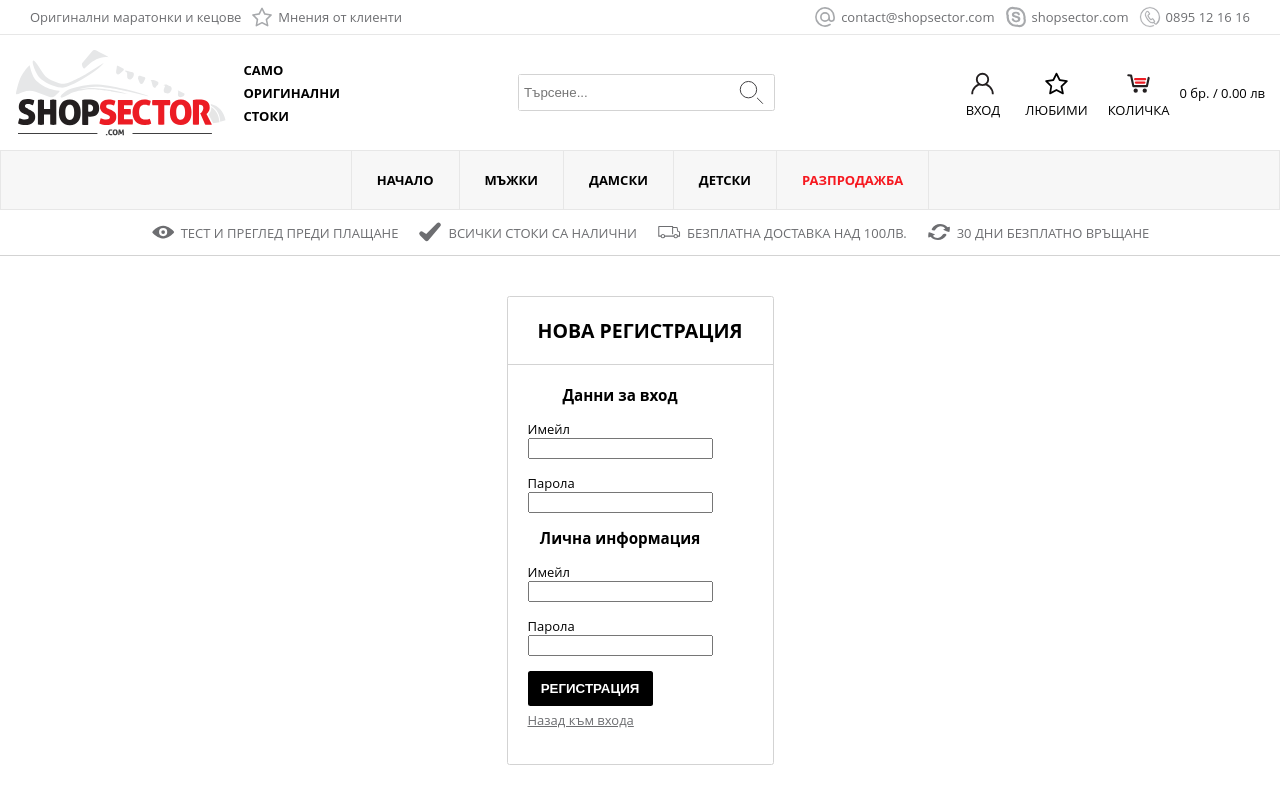
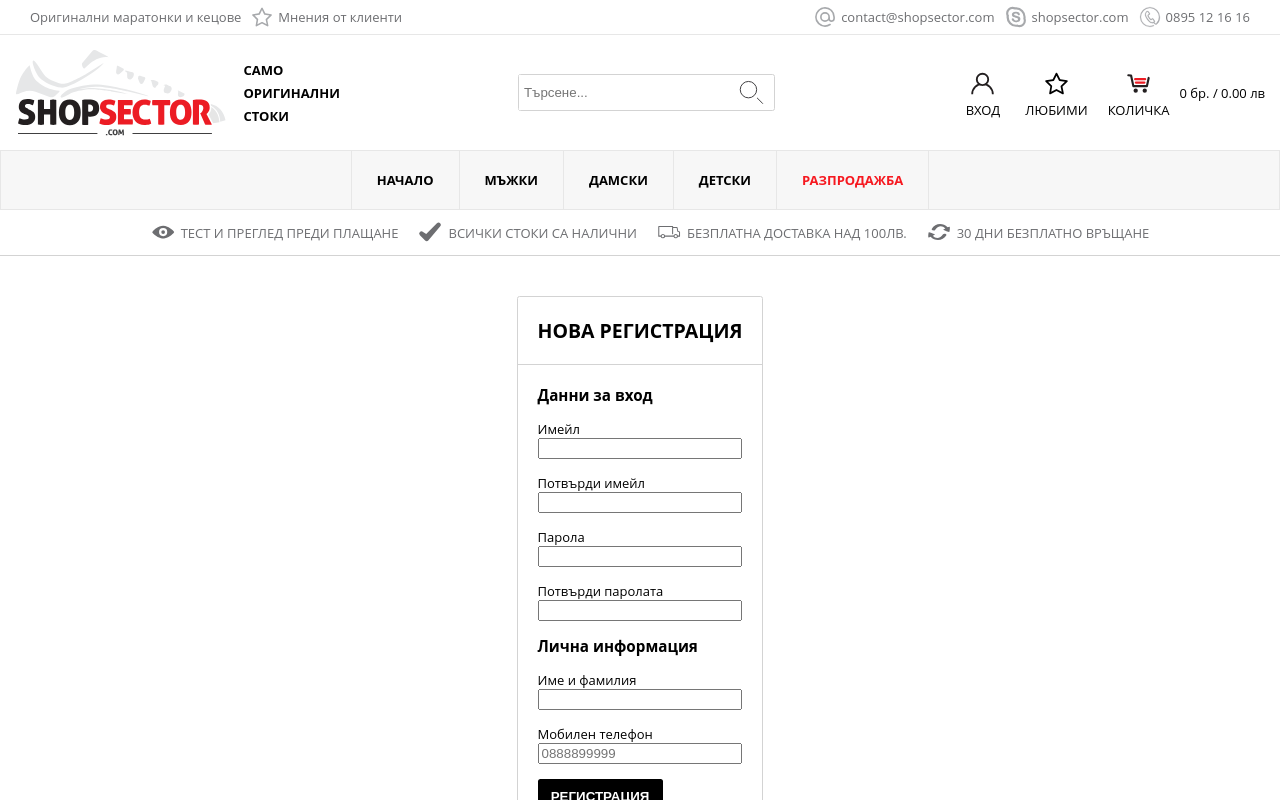
Before and after one commit to VelizarStavrev/softuni-react, a React (Create React App) app in the folder client/: page /register in a window 1280 px wide. Shown: the top 800 px of the page. Built offline with nearby package versions, Linux system fonts and the light colour scheme.

Commit message:
Component login and register update

```diff
--- a/client/src/components/Login/Login.css
+++ b/client/src/components/Login/Login.css
@@ -44,7 +44,7 @@
     width: 100%;
 }
 
-.profileLoginSide form.input {
+.profileLoginSide label input {
     width: 100%;
     box-sizing: border-box;
 }
--- a/client/src/components/Login/Login.js
+++ b/client/src/components/Login/Login.js
@@ -10,20 +10,37 @@ import checkGreen from './assets/icons/check-green.svg';
 
 const Login = () => {
 
-    const [name, setName] = useState('');
+    const [email, setEmail] = useState('');
     const [password, setPassword] = useState('');
 
     function onSubmitHandler(e) {
         e.preventDefault();
 
         let data = {
-            name,
+            email,
             password
         }
 
-        // TO DO
-        console.log('Login form data:', data);
         // SEND TO BACKEND
+        fetch(`http://localhost:4000/login`, {
+            method: 'POST',
+            headers: {
+                'Content-Type': 'application/json'
+            },
+            body: JSON.stringify(data),
+        })
+        .then(response => response.json())
+        .then(data => {
+            console.log('Success:', data);
+
+            if (data.message === 'OK') {
+                localStorage.setItem('user-token', data.token);
+                localStorage.setItem('user-id', data.userid);
+            }
+        })
+        .catch((error) => {
+            console.error('Error:', error);
+        });
     }
 
     return (
@@ -41,8 +58,8 @@ const Login = () => {
                                 <input
                                     type="text"
                                     name="name"
-                                    value={name}
-                                    onChange={e => setName(e.target.value)}
+                                    value={email}
+                                    onChange={e => setEmail(e.target.value)}
                                 />
                             </label><br />
                             <label>
--- a/client/src/components/Register/Register.css
+++ b/client/src/components/Register/Register.css
@@ -1,17 +1,17 @@
-.profileContainer {
+.profileRegisterContainer {
     display: flex;
     flex-direction: column;
     width: 100%;
     align-items: center;
 }
 
-.profileLoginForm {
+.profileRegisterForm {
     margin: 40px;
     border: 1px solid lightgray;
     border-radius: 2.5px;
 }
 
-.profileLoginForm h2 {
+.profileRegisterForm h2 {
     text-transform: uppercase;
     border-bottom: 1px solid lightgray;
     padding: 20px;
@@ -19,37 +19,37 @@
     text-align: center;
 }
 
-.profileLoginContainer {
+.registerFormDiv {
+    width: 100%;
+}
+
+.profileRegisterFormContainer {
     display: flex;
     padding: 20px;
 }
 
-.profileLoginContainer h3 {
-    text-align: center;
+.profileRegisterFormContainer h3 {
+    text-align: left;
     margin-top: 0;
 }
 
-/* Login */
-.profileLoginSide {
-    margin-right: 40px;
+.profileRegisterFormContainer form {
+    margin-bottom: 15px;
+    width: 100%;
 }
 
-.profileLoginSide form {
-    margin-bottom: 15px;
-}
-
-.profileLoginSide label {
+.profileRegisterFormContainer label {
     margin-bottom: 15px;
     display: inline-block;
     width: 100%;
 }
 
-.profileLoginSide form.input {
+.profileRegisterFormContainer label input {
     width: 100%;
     box-sizing: border-box;
 }
 
-.profileLoginSideInputBtn {
+.profileRegisterFormContainerInputBtn {
     border: none;
     background-color: #000;
     color: #fff;
@@ -57,15 +57,20 @@
     font-weight: bold;
     width: 125px;
     border-radius: 2.5px;
+    cursor: pointer;
 }
 
-.profileLoginSide a {
+.profileRegisterFormContainerInputBtn:hover {
+    background-color: #6d6e71;
+}
+
+.profileRegisterFormContainer a {
     display: inline-block;
     margin-top: 5px;
     color: #6d6e71;
 }
 
-.profileLoginSide a:hover {
+.profileRegisterFormContainer a:hover {
     color: #000;
 }
 
--- a/client/src/components/Register/Register.js
+++ b/client/src/components/Register/Register.js
@@ -8,40 +8,80 @@ import HeaderInfo from '../HeaderInfo/HeaderInfo';
 
 const Register = () => {
 
+    const [email, setEmail] = useState('');
+    const [reemail, setReEmail] = useState('');
+    const [password, setPassword] = useState('');
+    const [repassword, setRePassword] = useState('');
+
     const [name, setName] = useState('');
-    const [password, setPassword] = useState('');
+    const [phone, setPhone] = useState('');
+
 
     function onSubmitHandler(e) {
         e.preventDefault();
 
-        let data = {
-            name,
-            password
+        if (email !== reemail) {
+            console.log('Mails don\'t match!');
+            return;
         }
 
-        // TO DO
-        console.log('Register form data:', data);
+        if (password !== repassword) {
+            console.log('Passwords don\'t match!');
+            return;
+        }
+
+        let data = {
+            email,
+            password,
+            name,
+            phone
+        }
+
         // SEND TO BACKEND
+        fetch(`http://localhost:4000/register`, {
+            method: 'POST',
+            headers: {
+                'Content-Type': 'application/json'
+            },
+            body: JSON.stringify(data),
+        })
+        .then(response => response.json())
+        .then(data => {
+            console.log('Success:', data);
+        })
+        .catch((error) => {
+            console.error('Error:', error);
+        });
     }
 
     return (
-        <div className='profileContainer'>
+        <div className='profileRegisterContainer'>
             <HeaderInfo />
 
-            <div className='profileLoginForm'>
+            <div className='profileRegisterForm'>
                 <h2>НОВА РЕГИСТРАЦИЯ</h2>
-                <div className='profileLoginContainer'>
-                    <div className='profileLoginSide'>
+                <div className='profileRegisterFormContainer'>
                     <form onSubmit={onSubmitHandler}>
-                            <div>
+                        <div className='registerFormDiv'>
                             <h3>Данни за вход</h3>
                             <label>
                                 Имейл<br />
                                 <input
-                                        type="text"
+                                    type="email"
                                     name="name"
-                                        value={name}
-                                        onChange={e => setName(e.target.value)}
+                                    value={email}
+                                    onChange={e => setEmail(e.target.value)}
+                                    required
+                                />
+                            </label><br />
+                            <label>
+                                Потвърди имейл<br />
+                                <input
+                                    type="email"
+                                    name="reemail"
+                                    value={reemail}
+                                    onChange={e => setReEmail(e.target.value)}
+                                    required
                                 />
                             </label><br />
                             <label>
@@ -51,36 +91,50 @@ const Register = () => {
                                     name="password"
                                     value={password}
                                     onChange={e => setPassword(e.target.value)}
+                                    minLength="6"
+                                    required
+                                />
+                            </label><br />
+                            <label>
+                                Потвърди паролата<br />
+                                <input
+                                    type="password"
+                                    name="password"
+                                    value={repassword}
+                                    onChange={e => setRePassword(e.target.value)}
+                                    minLength="6"
+                                    required
                                 />
                             </label><br />
                         </div>
-                            <div>
+                        <div className='registerFormDiv'>
                             <h3>Лична информация</h3>
                             <label>
-                                    Имейл<br />
+                                Име и фамилия<br />
                                 <input
                                     type="text"
                                     name="name"
                                     value={name}
                                     onChange={e => setName(e.target.value)}
+                                    required
                                 />
                             </label><br />
                             <label>
-                                    Парола<br />
+                                Мобилен телефон<br />
                                 <input
-                                        type="password"
-                                        name="password"
-                                        value={password}
-                                        onChange={e => setPassword(e.target.value)}
+                                    type="tel"
+                                    name="tel"
+                                    value={phone}
+                                    onChange={e => setPhone(e.target.value)}
+                                    pattern="[0-9]{10}"
+                                    placeholder="0888899999"
+                                    required
                                 />
                             </label><br />
                         </div>
-                            <input type="submit" value="РЕГИСТРАЦИЯ" className='profileLoginSideInputBtn' /><br />
+                        <input type="submit" value="РЕГИСТРАЦИЯ" className='profileRegisterFormContainerInputBtn' /><br />
                         <Link to='/login'>Назад към входа</Link>
                     </form>
-                    </div>
-
-
                 </div>
             </div>
         </div>
```
Lines whose indentation alone changed are shown as unchanged.
